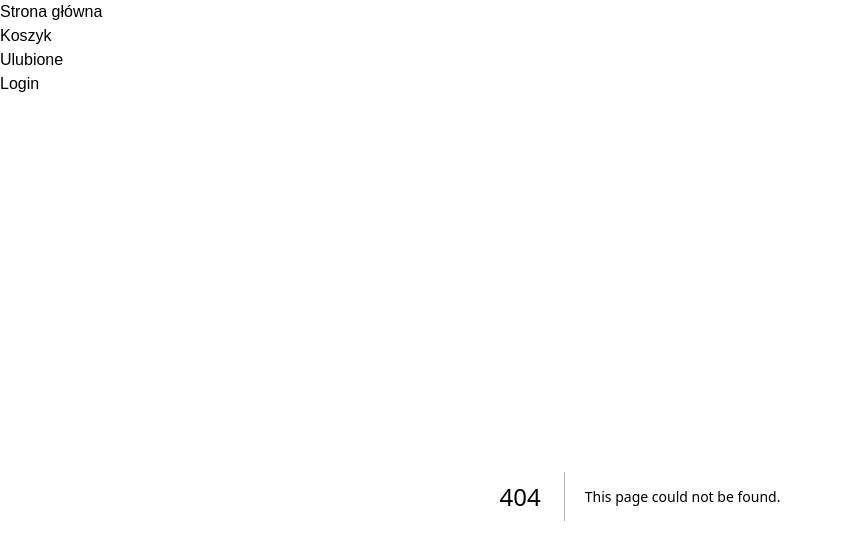
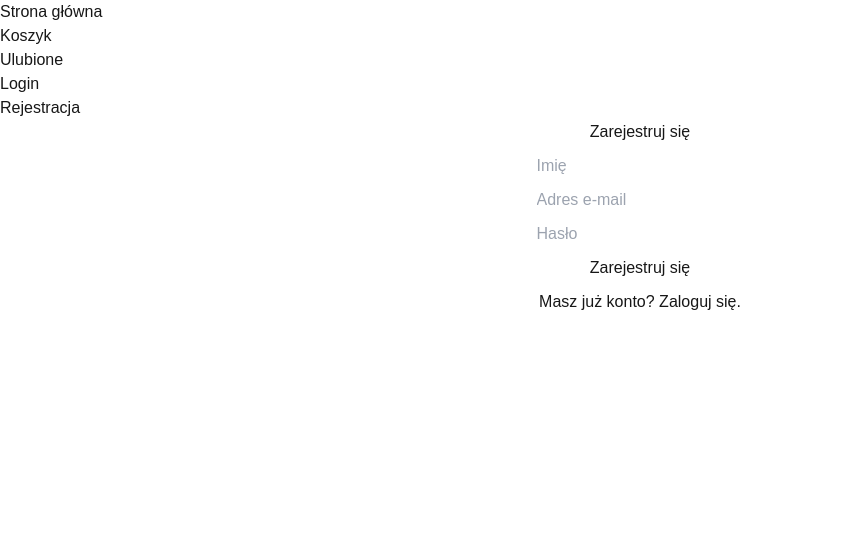
Before and after one commit to UniversityOfGdanskProjects/projektprogramistyczny-martapiotrowska257, a Next.js app in the folder sklep-internetowy/: page /register in a window 1280 px wide. Before the commit this address had no page. Shown: the top 560 px of the page, without its empty margins (0-842 px from the left). Built offline with nearby package versions, Linux system fonts and the light colour scheme.

Commit message:
rejestracja i logowanie

```diff
--- a/sklep-internetowy/app/globals.css
+++ b/sklep-internetowy/app/globals.css
@@ -7,12 +7,12 @@
   --foreground: #171717;
 }
 
-@media (prefers-color-scheme: dark) {
+/* @media (prefers-color-scheme: dark) {
   :root {
     --background: #0a0a0a;
     --foreground: #ededed;
   }
-}
+} */
 
 body {
   color: var(--foreground);
--- /dev/null
+++ b/sklep-internetowy/app/headers.js
@@ -0,0 +1,3 @@
+const headers = new Headers();
+headers.append("Content-Type", "application/json");
+export default headers;
--- /dev/null
+++ b/sklep-internetowy/app/login/login.module.css
@@ -0,0 +1,17 @@
+.loginBox {
+  display: flex;
+  flex-direction: column;
+  justify-content: center;
+  align-items: center;
+  gap: 10px;
+}
+
+.errorText {
+    color: red;
+    font-weight: bold;
+}
+
+.successText {
+    color: green;
+    font-weight: bold;
+}
--- a/sklep-internetowy/app/login/page.js
+++ b/sklep-internetowy/app/login/page.js
@@ -1,8 +1,52 @@
 "use client";
 
-import { useEffect, useState } from "react";
+import { useEffect, useState, useRef } from "react";
 import Link from "next/link";
+import styles from "./login.module.css";
+import headers from "@/app/headers";
 
 export default function LoginPage() {
-  return <div>tu użytkownik będzie się logować</div>;
+  const [email, setEmail] = useState("");
+  const [password, setPassword] = useState("");
+  const [isLoggingIn, setIsLoggingIn] = useState(false);
+
+  function handleLogin() {
+    setIsLoggingIn(true);
+    fetch("https://api.escuelajs.co/api/v1/auth/login", {
+      method: "POST",
+      body: JSON.stringify({
+        email,
+        password,
+      }),
+      headers,
+    })
+      .then((res) => res.json())
+      .then((tokens) => {
+        const { access_token } = tokens;
+        console.log(access_token);
+        setIsLoggingIn(false);
+      });
+  }
+
+  return (
+    <div className={styles.loginBox}>
+      <h1>Zaloguj się</h1>
+      <input
+        type="email"
+        placeholder="Adres e-mail"
+        value={email}
+        onChange={(e) => setEmail(e.target.value)}
+      />
+      <input
+        type="password"
+        placeholder="Hasło"
+        value={password}
+        onChange={(e) => setPassword(e.target.value)}
+      />
+      <button onClick={handleLogin}>Zaloguj się</button>
+      <p>
+        Nie masz konta? <Link href="/register">Zarejestruj się</Link>.
+      </p>
+    </div>
+  );
 }
--- /dev/null
+++ b/sklep-internetowy/app/register/layout.js
@@ -0,0 +1,8 @@
+export default function RegisterLayout({ children }) {
+  return (
+    <div>
+      Rejestracja
+      {children}
+    </div>
+  );
+}
--- /dev/null
+++ b/sklep-internetowy/app/register/page.js
@@ -0,0 +1,104 @@
+"use client";
+
+import { useEffect, useState, useRef } from "react";
+import Link from "next/link";
+import styles from "./register.module.css";
+import headers from "@/app/headers";
+
+export default function RegisterPage() {
+  const [email, setEmail] = useState("");
+  const [password, setPassword] = useState("");
+  const [name, setName] = useState("");
+  const [emailError, setEmailError] = useState(false);
+  const [passwordError, setPasswordError] = useState(false);
+  const [nameError, setNameError] = useState(false);
+  const [isRegistering, setIsRegistering] = useState(false);
+  const [registerSuccess, setRegisterSuccess] = useState(false);
+
+  function handleRegister() {
+    if (name.length === 0) {
+      setNameError(true);
+      return;
+    }
+
+    if (email.length === 0 || !email.includes("@")) {
+      setEmailError(true);
+      return;
+    }
+
+    if (password.length < 6) {
+      setPasswordError(true);
+      return;
+    }
+
+    setIsRegistering(true);
+    setRegisterSuccess(false);
+
+    fetch("https://api.escuelajs.co/api/v1/users/", {
+      method: "POST",
+      body: JSON.stringify({
+        name,
+        email,
+        password,
+        avatar: "https://picsum.photos/800",
+      }),
+      headers,
+    })
+      .then((res) => res.json())
+      .then((json) => {
+        console.log(json);
+        setRegisterSuccess(true);
+        setIsRegistering(false);
+      });
+  }
+
+  useEffect(() => {
+    setNameError(false);
+    setEmailError(email.length > 0 && !email.includes("@"));
+    setPasswordError(password.length > 0 && password.length < 6);
+  }, [name, email, password]);
+
+  return (
+    <div className={styles.loginBox}>
+      <h1>Zarejestruj się</h1>
+      <input
+        type="text"
+        placeholder="Imię"
+        value={name}
+        onChange={(e) => setName(e.target.value)}
+      />
+      <input
+        type="email"
+        placeholder="Adres e-mail"
+        value={email}
+        onChange={(e) => setEmail(e.target.value)}
+      />
+      <input
+        type="password"
+        placeholder="Hasło"
+        value={password}
+        onChange={(e) => setPassword(e.target.value)}
+      />
+      {nameError && <p className={styles.errorText}>Imię jest niepoprawne!</p>}
+      {emailError && (
+        <p className={styles.errorText}>Adres e-mail jest niepoprawny!</p>
+      )}
+      {passwordError && (
+        <p className={styles.errorText}>
+          Hasło musi mieć co najmniej 6 znaków!
+        </p>
+      )}
+      {registerSuccess && (
+        <p className={styles.successText}>
+          Rejestracja pomyślna! Możesz się teraz zalogować.
+        </p>
+      )}
+      <button onClick={handleRegister} disabled={isRegistering}>
+        {isRegistering ? "Rejestrowanie..." : "Zarejestruj się"}
+      </button>
+      <p>
+        Masz już konto? <Link href="/login">Zaloguj się</Link>.
+      </p>
+    </div>
+  );
+}
--- /dev/null
+++ b/sklep-internetowy/app/register/register.module.css
@@ -0,0 +1,17 @@
+.loginBox {
+  display: flex;
+  flex-direction: column;
+  justify-content: center;
+  align-items: center;
+  gap: 10px;
+}
+
+.errorText {
+    color: red;
+    font-weight: bold;
+}
+
+.successText {
+    color: green;
+    font-weight: bold;
+}
```
